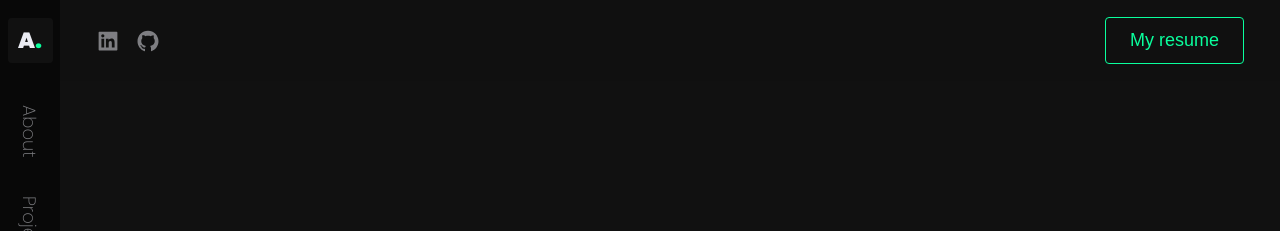
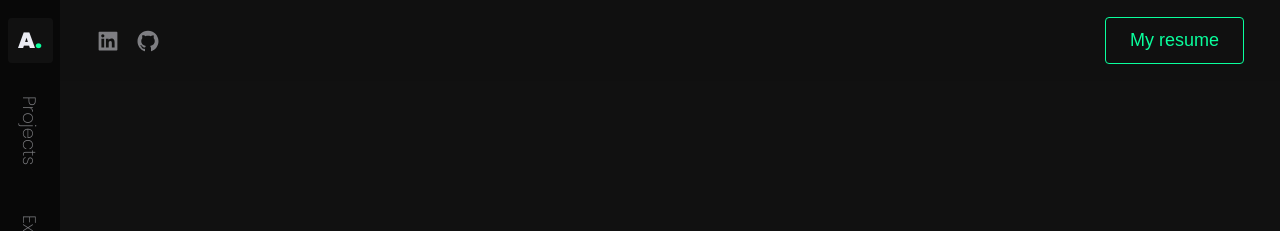
Before and after one commit to alejandroo-pc/portfolio, a Next.js app: page / in a window 1280 px wide. Shown: the top 231 px of the page. Built offline with nearby package versions, Linux system fonts and the light colour scheme.

Commit message:
fix: removed broken about section

```diff
--- a/components/nav/SideBar.js
+++ b/components/nav/SideBar.js
@@ -38,18 +38,6 @@ export const SideBar = () => {
       <motion.a
         initial={{ x: -70 }}
         animate={{ x: 0 }}
-        transition={{ duration: 0.5, delay: 0.1 }}
-        href='#about'
-        onClick={() => {
-          setSelected('about');
-        }}
-        className={selected === 'about' ? styles.selected : ''}
-      >
-        About
-      </motion.a>
-      <motion.a
-        initial={{ x: -70 }}
-        animate={{ x: 0 }}
         transition={{ duration: 0.5, delay: 0.2 }}
         href='#projects'
         onClick={() => setSelected('projects')}
```
